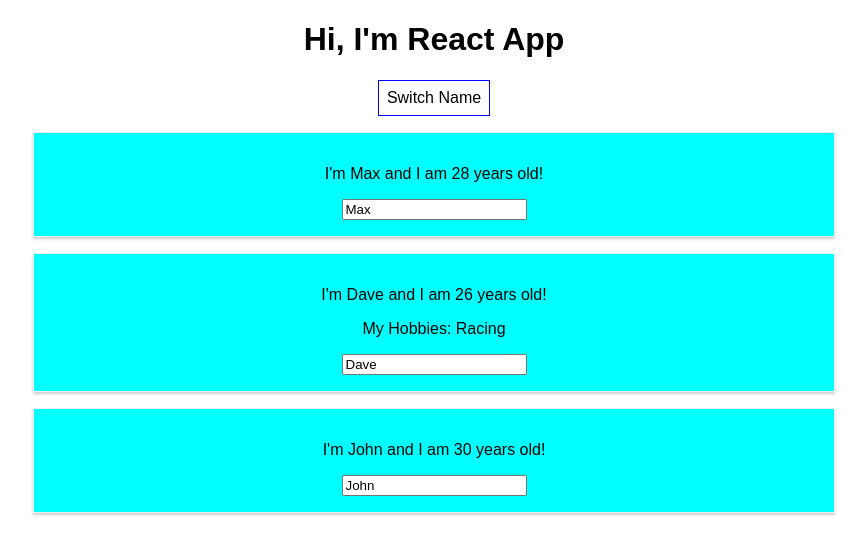
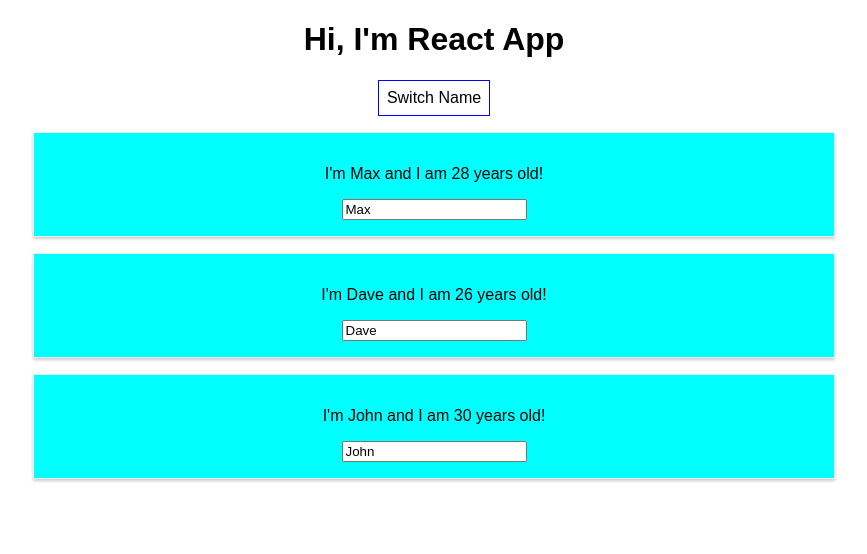
Before and after one commit to diwakarsharma95/React-Complete-Guide, a React (Create React App) app: page / in a window 1280 px wide. Both pictures are taken after a click on the button "Switch Name". Shown: the top 554 px of the page, without its empty margins (206-1073 px from the left). Built offline with nearby package versions, Linux system fonts and the light colour scheme.

Commit message:
Outputting List

```diff
--- a/src/App.js
+++ b/src/App.js
@@ -50,15 +50,9 @@
 		if (this.state.showPersons) {
 			persons = (
 				<div>
-					<Person name={this.state.persons[0].name} age={this.state.persons[0].age}></Person>
-					<Person
-						name={this.state.persons[1].name}
-						age={this.state.persons[1].age}
-						click={this.switchNameHandler.bind(this, 'Dinesh')}
-						changed={this.nameChangeHandler}>
-						My Hobbies: Racing
-					</Person>
-					<Person name={this.state.persons[2].name} age={this.state.persons[2].age}></Person>
+					{this.state.persons.map((person) => {
+						return <Person name={person.name} age={person.age}></Person>;
+					})}
 				</div>
 			);
 		}
```
